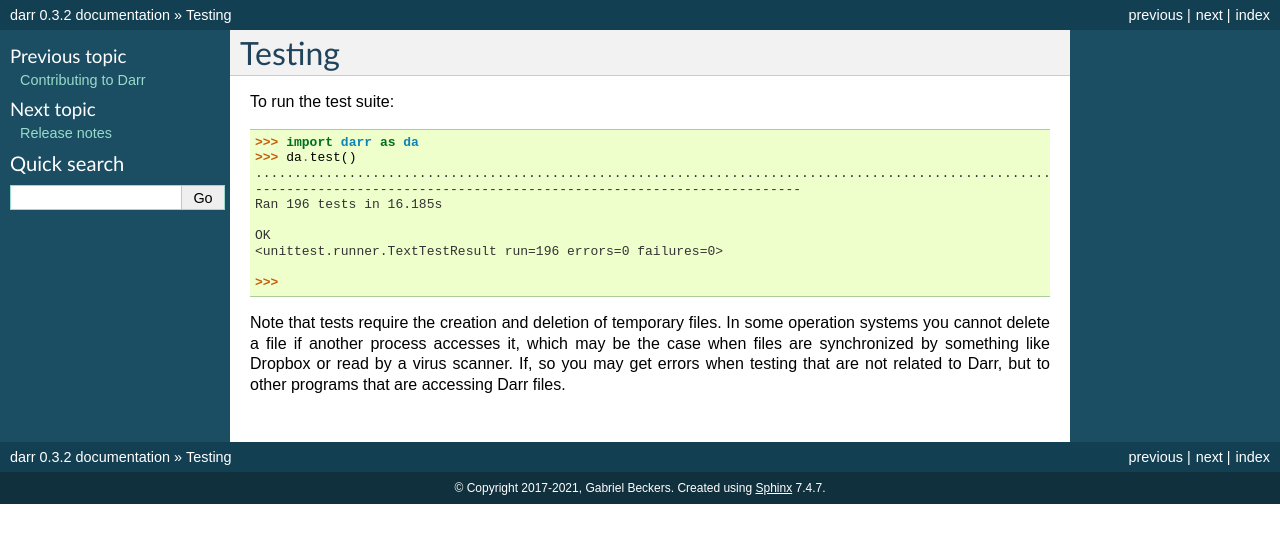
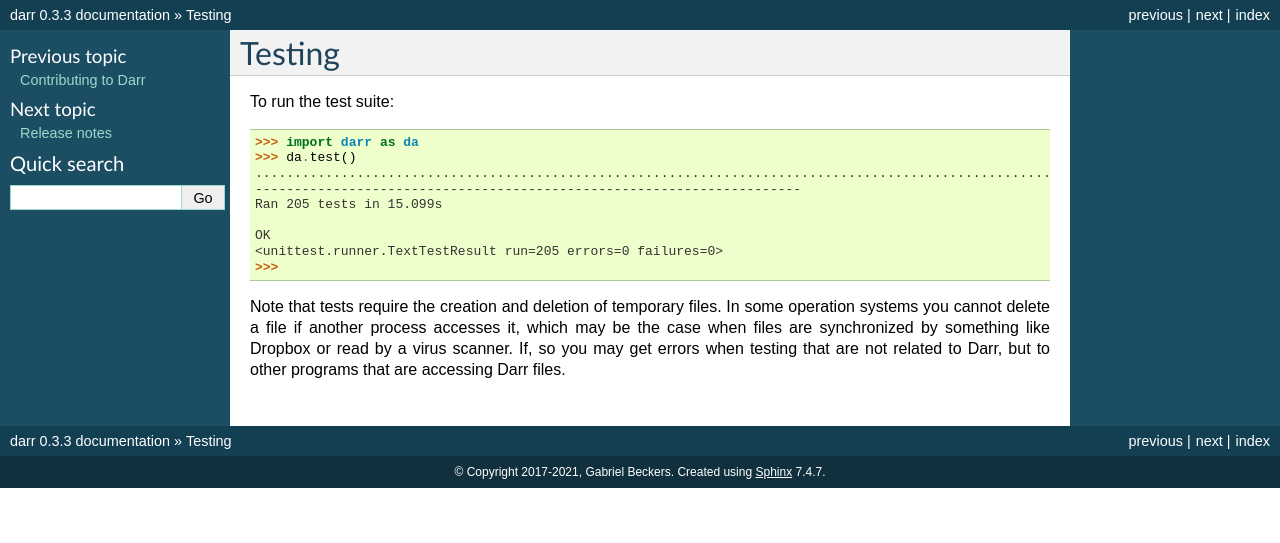
Before and after one commit to gbeckers/Darr, a Sphinx documentation site: the page built from docs/testing.rst, in a window 1280 px wide. Shown: the top 543 px of the page. Built offline with Sphinx 7.4.7, drawn with Linux system fonts in a browser that asks for light colours.

Commit message:
preparing release 0.3.3

```diff
--- a/README.rst
+++ b/README.rst
@@ -118,7 +118,7 @@ Beckers
    :target: https://travis-ci.com/gbeckers/Darr?branch=master
 .. |Appveyor Status| image:: https://ci.appveyor.com/api/projects/status/github/gbeckers/darr?svg=true
    :target: https://ci.appveyor.com/project/gbeckers/darr
-.. |PyPi version| image:: https://img.shields.io/badge/pypi-0.3.2-orange.svg
+.. |PyPi version| image:: https://img.shields.io/badge/pypi-0.3.3-orange.svg
    :target: https://pypi.org/project/darr/
 .. |Conda Forge| image:: https://anaconda.org/conda-forge/darr/badges/version.svg
    :target: https://anaconda.org/conda-forge/darr
--- a/docs/conf.py
+++ b/docs/conf.py
@@ -60,7 +60,7 @@ author = 'Gabriel Beckers'
 # The short X.Y version.
 version = '0.3'
 # The full version, including alpha/beta/rc tags.
-release = '0.3.2'
+release = '0.3.3'
 
 # The language for content autogenerated by Sphinx. Refer to documentation
 # for a list of supported languages.
--- a/docs/index.rst
+++ b/docs/index.rst
@@ -120,7 +120,7 @@ Indices and tables
    :target: https://travis-ci.org/gbeckers/Darr?branch=master
 .. |Appveyor Status| image:: https://ci.appveyor.com/api/projects/status/github/gbeckers/darr?svg=true
    :target: https://ci.appveyor.com/project/gbeckers/darr
-.. |PyPi version| image:: https://img.shields.io/badge/pypi-0.3.2-orange.svg
+.. |PyPi version| image:: https://img.shields.io/badge/pypi-0.3.3-orange.svg
    :target: https://pypi.org/project/darr/
 .. |Conda Forge| image:: https://anaconda.org/conda-forge/darr/badges/version.svg
    :target: https://anaconda.org/conda-forge/darr
--- a/docs/testing.rst
+++ b/docs/testing.rst
@@ -7,13 +7,12 @@ To run the test suite:
 
     >>> import darr as da
     >>> da.test()
-    ....................................................................................................................................................................................................
+    .............................................................................................................................................................................................................
     ----------------------------------------------------------------------
-    Ran 196 tests in 16.185s
+    Ran 205 tests in 15.099s
 
     OK
-    <unittest.runner.TextTestResult run=196 errors=0 failures=0>
-
+    <unittest.runner.TextTestResult run=205 errors=0 failures=0>
     >>>
 
 Note that tests require the creation and deletion of temporary files. In some
```
